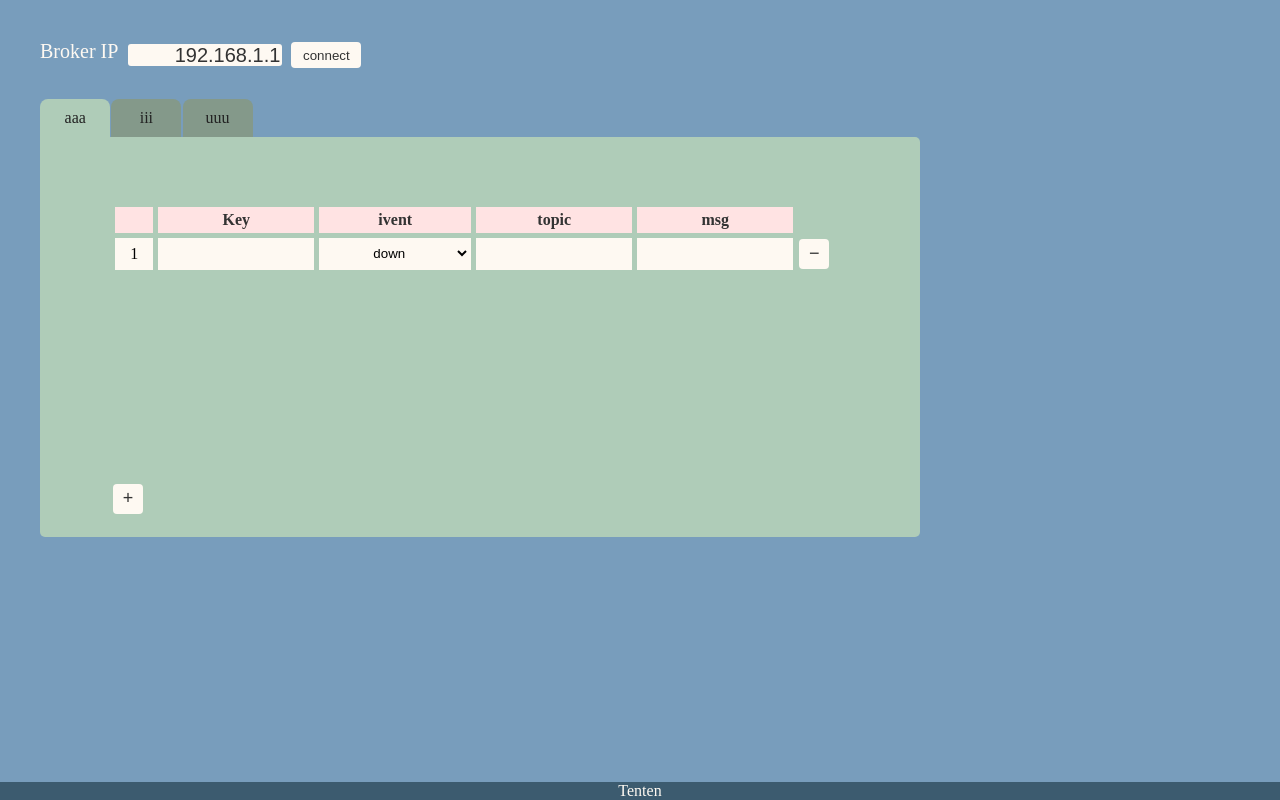
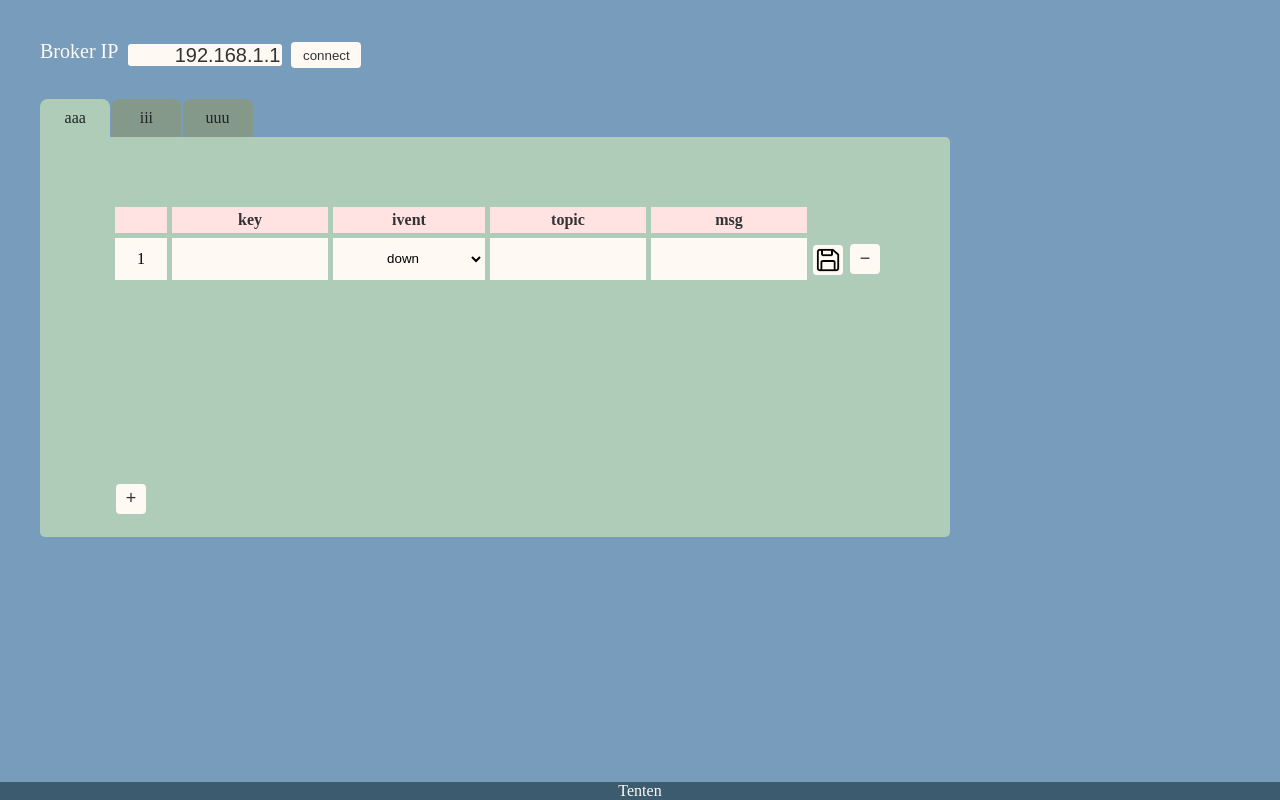
Before and after one commit to hukurou123/WebRobotUI, a plain HTML site: page index.html in a window 1280 px wide. Drawn offline with Linux system fonts and the light colour scheme.

Commit message:
🦉Update:確定ボタンを追加しました

```diff
--- a/index.html
+++ b/index.html
@@ -29,10 +29,11 @@
                 <table id="tbl">
                     <tr>
                         <th> </th>
-                        <th>Key</th>
+                        <th>key</th>
                         <th>ivent</th>
                         <th>topic</th>
                         <th>msg</th>
+                        <th id="confbtn"> </th>
                         <th id="delbtn"> </th>
                     </tr>
                 </table>
--- a/site_operation.js
+++ b/site_operation.js
@@ -36,6 +36,24 @@ function add(){
             tr.appendChild(td);
         }
     }
+
+    // 確定ボタン用の列を追加
+    let confTd = document.createElement("td");
+    let confButton = document.createElement("button");
+    let confimg = document.createElement("img");
+    confimg.src = 'icons8-セーブ-48.png'
+    confimg.alt = '確定';
+
+    confButton.onclick = function(){
+        let rw = tbl.rows.length - 1;
+        alert(rw);
+    }
+
+    confButton.appendChild(confimg);
+    confTd.appendChild(confButton);
+    confTd.classList.add("conf-btn");
+    confButton.classList.add("confirmedbtn");
+    tr.appendChild(confTd);
 
     // 削除ボタン用の列を追加
     let delTd = document.createElement("td");
@@ -106,6 +124,36 @@ function GethashID (hashIDName){
     }
 }
 
+// 全てのテキストフィールドを取得
+const textFields = document.querySelectorAll('input[type="text"], textarea');
+
+// 全てのテキストフィールドにフォーカスが当たっているかどうかを監視
+let isAnyFieldFocused = false;
+
+// フォーカスが外れた際の処理
+function handleFocusOut() {
+    setTimeout(() => {
+        if (!isAnyFieldFocused) {
+            alert('全てのテキストフィールドからフォーカスが外れました');
+        }
+    }, 0); // 次のフォーカスが決定されるのを待つ
+}
+
+// フォーカスが当たった場合の処理
+function handleFocusIn() {
+    isAnyFieldFocused = true; // どれかのフィールドにフォーカスがある
+}
+
+// テキストフィールドにフォーカスが当たった場合と外れた場合にイベントを設定
+textFields.forEach(field => {
+    field.addEventListener('focusin', handleFocusIn);
+    field.addEventListener('focusout', () => {
+        isAnyFieldFocused = false; // フォーカスが外れた
+        handleFocusOut();          // フォーカス外れ後の処理を実行
+    });
+});
+
+
 // タブをクリックしたら
 document.querySelectorAll('.tab a').forEach(function (tab) {
     tab.addEventListener('click', function (event) {
--- a/style.css
+++ b/style.css
@@ -31,7 +31,7 @@ table th{
 }
 
 th, td{
-    width: 50px;
+    width: 20px;
     height: 20px;
 }
 
@@ -70,6 +70,16 @@ button{
 .delete-btn{
     background-color: #afccb8;
 }
+.confirmedbtn{
+    padding: 0px;
+    margin-top: 6px;
+}
+.conf-btn{
+    background-color: #afccb8;
+}
+img{
+    height: 100%;
+}
 
 .ip_input{
     font-size: 20px;
@@ -103,7 +113,7 @@ button{
 }
 
 .table{
-    width: 780px;
+    width: 850px;
     height: 280px;
     overflow: auto;
 }
@@ -124,11 +134,15 @@ button{
     animation-fill-mode: forwards;
     opacity: 1;
     padding: 50px;
-    width: 780px;
+    width: 810px;
     height: 300px;
 }
 
 #delbtn{
+    background-color: #afccb8;
+}
+#confbtn{
+    width: 5px;
     background-color: #afccb8;
 }
 
@@ -136,7 +150,7 @@ button{
     background: #FEF9F2;
     border: none;
     width: 150px;
-    height: 25px;
+    height: 30px;
     text-align: center;
 }
 
```
Also changed, not shown: icons8-セーブ-48.png (added).
